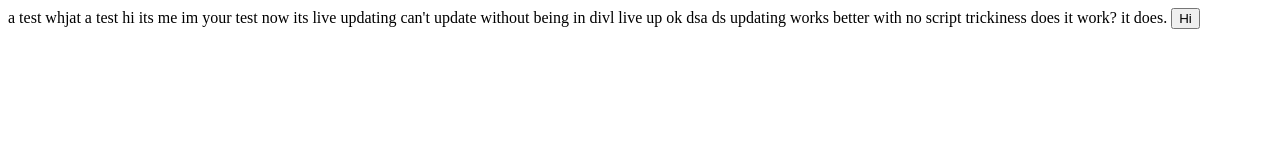
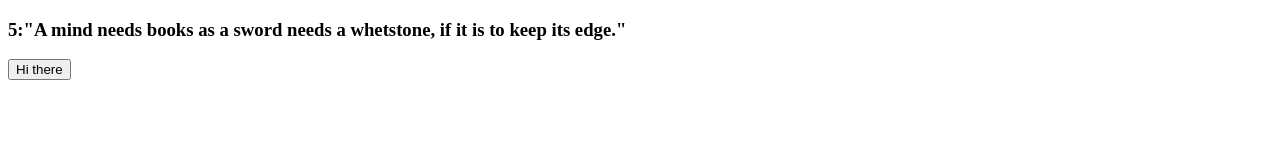
Before and after one commit to danielstern/ngAudio-presentation, a plain HTML site: page presentation/index.html in a window 1280 px wide. Drawn offline with Linux system fonts and the light colour scheme.

Commit message:
bracketsprojectmade

```diff
--- a/presentation/index.html
+++ b/presentation/index.html
@@ -1,20 +1,15 @@
-<doctype html></doctype>
-<head>
+<!doctype html>
 
-</head>
-<body>
-a test
- whjat a test
-hi its me
-im your test
-    now its live updating
-    can't update without being in divl
-    live up
-    ok
-    dsa ds
-    updating works better with no script trickiness
-    does it work? it does.
-
-    <button onclick=handleClick()>Hi</button>
-    <script src=script.js></script>
-</body>
+<html ng-app=ngAudio.LiveDemo>
+    <head>
+      <script src=angular/angular.js></script>
+      <script src=angular-audio/app/angular.audio.js></script>
+      <script src=script.js></script>
+    </head>
+    <body ng-controller=DemoController>
+        <h3>
+            {{2+3}}:"A mind needs books as a sword needs a whetstone, if it is to keep its edge."
+        </h3>
+        <button ng-click=message()>Hi there</button>
+    </body>
+</html>
--- a/presentation/script.js
+++ b/presentation/script.js
@@ -1,5 +1,6 @@
-//alert("Scripto update.");
-
-function handleClick(function) {
-  alert("You clicked.");
-}
+angular.module("ngAudio.LiveDemo",['ngAudio'])
+.controller("DemoController",function($scope){
+    $scope.message = function() {
+        alert("VAMOS HACER UNO NEGOCIO");
+    }
+});
```
